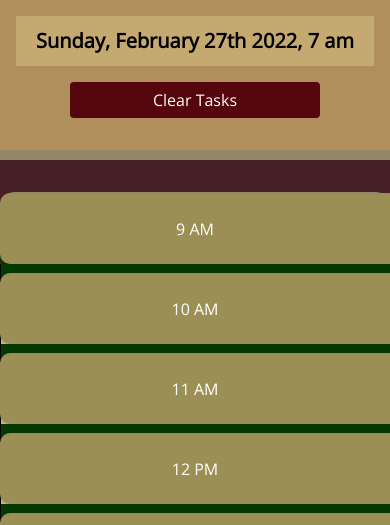
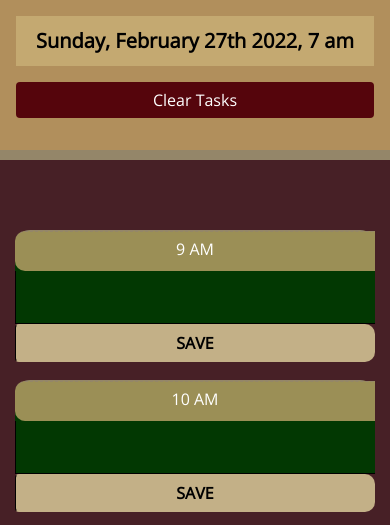
Before and after one commit to Draxion2/day-by-day-agenda, a plain HTML site: page index.html in a window 390 px wide. Shown: the part 343-868 px from the top of the page. Drawn offline with nearby package versions, Linux system fonts and the light colour scheme.

Commit message:
added media queries

```diff
--- a/assets/css/style.css
+++ b/assets/css/style.css
@@ -119,3 +119,20 @@ body {
     transition: all .3s ease-in-out;
   }
   /* time blocks end */
+
+  /* media queries for smaller devices */
+  @media screen and (max-width: 768px) {
+    #clearSlots {
+      width: 100%;
+    }
+    .time-block {
+      margin: 70px 0;
+    }
+    .hour {
+      height: 50%;
+      line-height: 35px;
+    }
+    textarea {
+      border-bottom: 1px solid #000;
+    }
+  }
```
